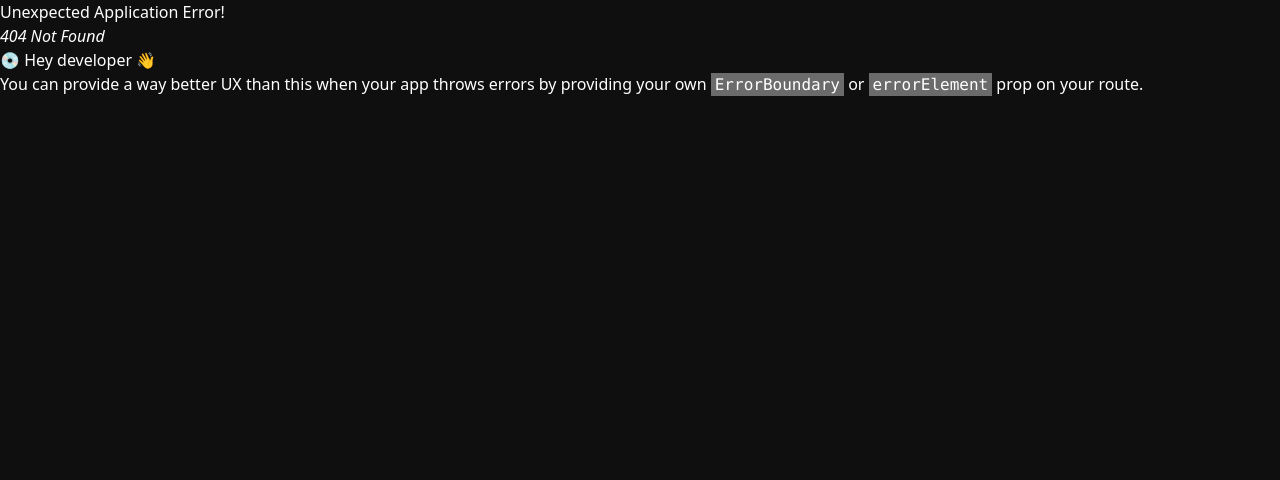
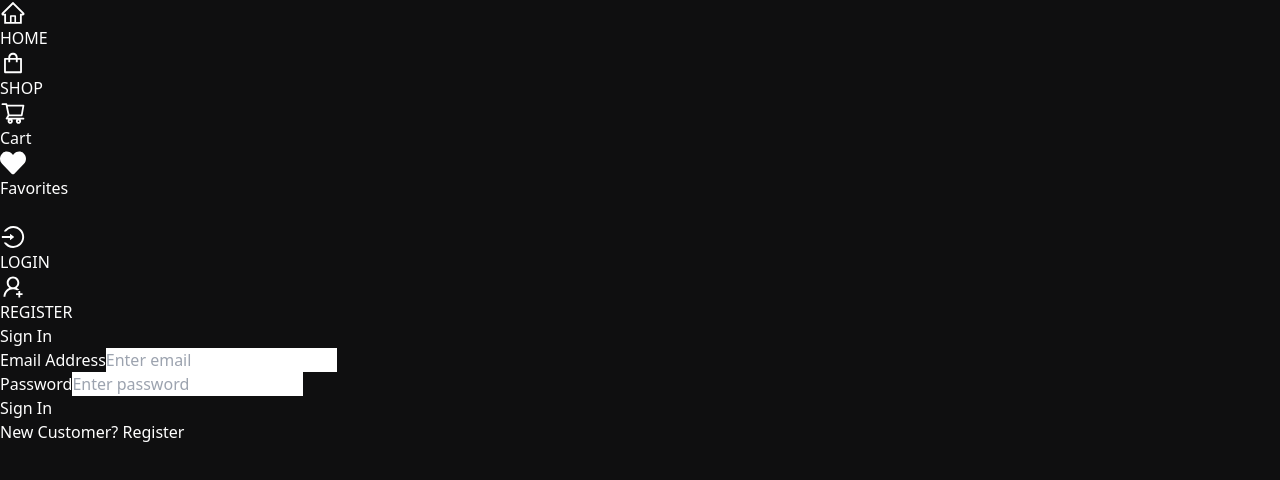
Before and after one commit to evanbene48/mern-store, a React (Vite) app in the folder frontend/: page /login in a window 1280 px wide. Before the commit this address had no page. Shown: the top 480 px of the page. Built offline with nearby package versions, Linux system fonts and the light colour scheme.

Commit message:
creating login page

```diff
--- /dev/null
+++ b/frontend/src/components/Loader.jsx
@@ -0,0 +1,11 @@
+const Loader = () => {
+    return (
+      <div className="
+      animate-spin rounded-full
+        h-16 w-16 border-t-4
+        border-pink-500
+        border-opacity-50"></div>
+    );
+  };
+
+  export default Loader;
--- a/frontend/src/main.jsx
+++ b/frontend/src/main.jsx
@@ -6,10 +6,13 @@ import { Route, RouterProvider, createRoutesFromElements } from "react-router";
 import { createBrowserRouter } from "react-router-dom";
 import store from "./redux/store.js";
 import { Provider } from "react-redux";
+import Login from "./pages/Auth/Login.jsx";
 
 const router = createBrowserRouter(
   createRoutesFromElements(
-    <Route path="/" element={<App />} />
+    <Route path="/" element={<App />} >
+      <Route path="/login" element={<Login />} />
+    </Route>
   )
 );
 
--- /dev/null
+++ b/frontend/src/pages/Auth/Login.jsx
@@ -0,0 +1,127 @@
+import React, { useEffect, useState } from 'react'
+import Loader from '../../components/Loader';
+import { Link, useLocation, useNavigate } from 'react-router-dom';
+import { toast } from "react-toastify";
+import { useDispatch, useSelector } from 'react-redux';
+import { useLoginMutation } from "../../redux/api/usersApiSlice";
+import { setCredentials } from "../../redux/features/auth/authSlice";
+
+const Login = () => {
+    const { userInfo } = useSelector((state) => state.auth);
+
+    const [email,setEmail] = useState();
+    const [password, setPassword] = useState()
+
+    const dispatch = useDispatch();
+
+    const navigate = useNavigate();
+    const {search} = useLocation();
+    const sp = new URLSearchParams(search);
+    const redirect = sp.get("redirect") || "/";
+
+    const [login, { isLoading }] = useLoginMutation();
+
+    console.log(search)
+    console.log(sp)
+    console.log(redirect)
+    console.log(userInfo)
+    const submitHandler = async(e)=>{
+        e.preventDefault();
+        try {
+            const res = await login({ email, password }).unwrap();
+            console.log(res);
+            dispatch(setCredentials({ ...res }));
+            navigate(redirect);
+        } catch (err) {
+            toast.error(err?.data?.message || err.error);
+        }
+    }
+
+    useEffect(()=>{
+        if (userInfo) {
+            navigate(redirect);
+          }
+    }, [navigate, redirect, userInfo])
+
+  return (
+    <div>
+        <section className="pl-[10rem] flex flex-wrap">
+            <div className="mr-[4rem] mt-[5rem]">
+                <h1 className="text-2xl font-semibold mb-4">Sign In</h1>
+
+                <form onSubmit={submitHandler}
+                className="container w-[40rem]">
+                    <div className="my-[2rem]">
+                        {/* Email */}
+                        <label
+                            htmlFor="email"
+                            className="block text-sm
+                            font-medium text-white"
+                        >
+                            Email Address
+                        </label>
+                        <input
+                            type="email"
+                            id="email"
+                            className="mt-1 p-2 border rounded w-full"
+                            placeholder="Enter email"
+                            value={email}
+                            onChange={(e) => setEmail(e.target.value)}
+                        />
+                    </div>
+
+                    {/* Password */}
+                    <div className="mb-4">
+                        <label
+                            htmlFor="password"
+                            className="block text-sm font-medium text-white"
+                        >
+                            Password
+                        </label>
+                        <input
+                            type="password"
+                            id="password"
+                            className="mt-1 p-2 border rounded w-full"
+                            placeholder="Enter password"
+                            value={password}
+                            onChange={(e) => setPassword(e.target.value)}
+                        />
+                    </div>
+
+                    <button
+                    disabled={isLoading}
+                    type="submit"
+                    className="bg-pink-500 text-white px-4 py-2
+                    rounded cursor-pointer my-[1rem]"
+                    >
+                    {isLoading ? "Signing In..." : "Sign In"}
+                    </button>
+
+                    {isLoading && <Loader />}
+                </form>
+
+                {/* Register */}
+                <div className="mt-4">
+                    <p className="text-white">
+                    New Customer?{" "}
+                    <Link
+                        to={redirect ? `/register?redirect=${redirect}` : "/register"}
+                        className="text-pink-500 hover:underline"
+                    >
+                        Register
+                    </Link>
+                    </p>
+                </div>
+            </div>
+
+            {/* <img
+            src="https://images.unsplash.com/photo-1618005182384-a83a8bd57fbe?ixlib=rb-4.0.3&ixid=M3wxMjA3fDB8MHxwaG90by1wYWdlfHx8fGVufDB8fHx8fA%3D%3D&auto=format&fit=crop&w=1964&q=80"
+            alt=""
+            className="h-[65rem] w-[59%] xl:block md:hidden sm:hidden rounded-lg"
+            /> */}
+      </section>
+    </div>
+  )
+}
+
+export default Login
--- a/frontend/src/pages/Auth/Navigation.jsx
+++ b/frontend/src/pages/Auth/Navigation.jsx
@@ -33,11 +33,11 @@ const Navigation = () => {
 
   const logoutHandler = async () => {
     try {
-      await logoutApiCall().unwrap();
-      dispatch(logout());
-      navigate("/login");
+      // await logoutApiCall().unwrap();
+      // dispatch(logout());
+      // navigate("/login");
     } catch (error) {
-      console.error(error);
+      // console.error(error);
     }
   };
 
@@ -117,14 +117,10 @@ const Navigation = () => {
         <div className="relative">
           <button
             onClick={toggleDropdown}
-            className="flex items-center text-gray-800
-            focus:outline-none"
+            className="flex items-center text-gray-800 focus:outline-none"
           >
-            {userInfo? (
-              <span className="flex">{userInfo.username}</span>
-            ) : (<></>)}
-            {/* {userInfo ? (
-              <span className="text-white">{userInfo.username}</span>
+            {userInfo ? (
+            <span className="text-white">{userInfo.username}</span>
             ) : (
               <></>
             )}
@@ -145,11 +141,81 @@ const Navigation = () => {
                   d={dropdownOpen ? "M5 15l7-7 7 7" : "M19 9l-7 7-7-7"}
                 />
               </svg>
-            )} */}
+            )}
           </button>
-        </div>
 
-        <ul>
+          {/* Profile Dashboard */}
+          {dropdownOpen && userInfo && (
+            <ul
+              className={`absolute right-0 mt-2 mr-14 space-y-2 bg-white text-gray-600 ${
+                !userInfo.isAdmin ? "-top-20" : "-top-80"
+              } `}
+            >
+              {/* isAdmin */}
+              {userInfo.isAdmin && (
+                <>
+                  <li>
+                    <Link
+                      to="/admin/dashboard"
+                      className="block px-4 py-2 hover:bg-gray-100"
+                    >
+                      Dashboard
+                    </Link>
+                  </li>
+                  <li>
+                    <Link
+                      to="/admin/productlist"
+                      className="block px-4 py-2 hover:bg-gray-100"
+                    >
+                      Products
+                    </Link>
+                  </li>
+                  <li>
+                    <Link
+                      to="/admin/categorylist"
+                      className="block px-4 py-2 hover:bg-gray-100"
+                    >
+                      Category
+                    </Link>
+                  </li>
+                  <li>
+                    <Link
+                      to="/admin/orderlist"
+                      className="block px-4 py-2 hover:bg-gray-100"
+                    >
+                      Orders
+                    </Link>
+                  </li>
+                  <li>
+                    <Link
+                      to="/admin/userlist"
+                      className="block px-4 py-2 hover:bg-gray-100"
+                    >
+                      Users
+                    </Link>
+                  </li>
+                </>
+              )}
+
+              <li>
+                <Link to="/profile" className="block px-4 py-2 hover:bg-gray-100">
+                  Profile
+                </Link>
+              </li>
+              <li>
+                {/* <button
+                  onClick={logoutHandler}
+                  className="block w-full px-4 py-2 text-left hover:bg-gray-100"
+                >
+                  Logout
+                </button> */}
+              </li>
+            </ul>
+          )}
+          {/* End of Profile Dashboard */}
+
+          {/* LOGIN & REGISTER DIV */}
+          {!userInfo && <ul>
             {/* LOGIN */}
             <li>
               <Link
@@ -158,8 +224,9 @@ const Navigation = () => {
                 transform hover:translate-x-2"
               >
                 <div
-                className="flex items-center transition-transform
-                transform hover:translate-x-2">
+                  className="flex items-center transition-transform
+                  transform hover:translate-x-2"
+                >
                   <AiOutlineLogin className="mr-2 mt-[3rem]" size={26} />
                   <span className="hidden nav-item-name mt-[3rem]">LOGIN</span>
                 </div>
@@ -174,14 +241,16 @@ const Navigation = () => {
                 transform hover:translate-x-2"
               >
                 <div
-                className="flex items-center transition-transform"
+                  className="flex items-center transition-transform"
                 >
                   <AiOutlineUserAdd className="mr-2 mt-[1rem] mb-10" size={26} />
                   <span className="hidden nav-item-name mt-[1rem] mb-10">REGISTER</span>
                 </div>
               </Link>
             </li>
-        </ul>
+
+          </ul>}
+        </div>
     </div>
   )
 }
--- a/frontend/vite.config.js
+++ b/frontend/vite.config.js
@@ -4,4 +4,9 @@ import react from '@vitejs/plugin-react-swc'
 // https://vitejs.dev/config/
 export default defineConfig({
   plugins: [react()],
-})
+  server: {
+    proxy: {
+      "/api/": "http://localhost:5000",
+    },
+  },
+});
```
Also changed, not shown: frontend/src/pages/Auth/Register.jsx (added, +9 -0 lines).
